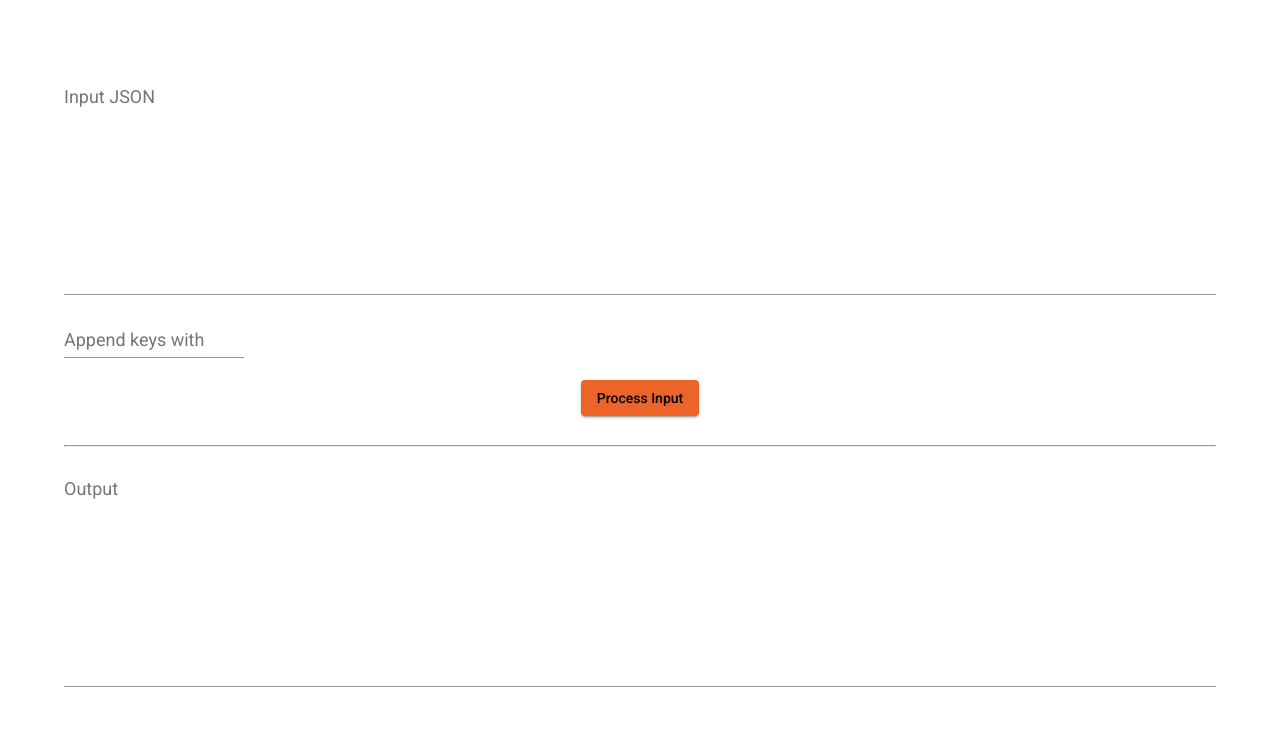
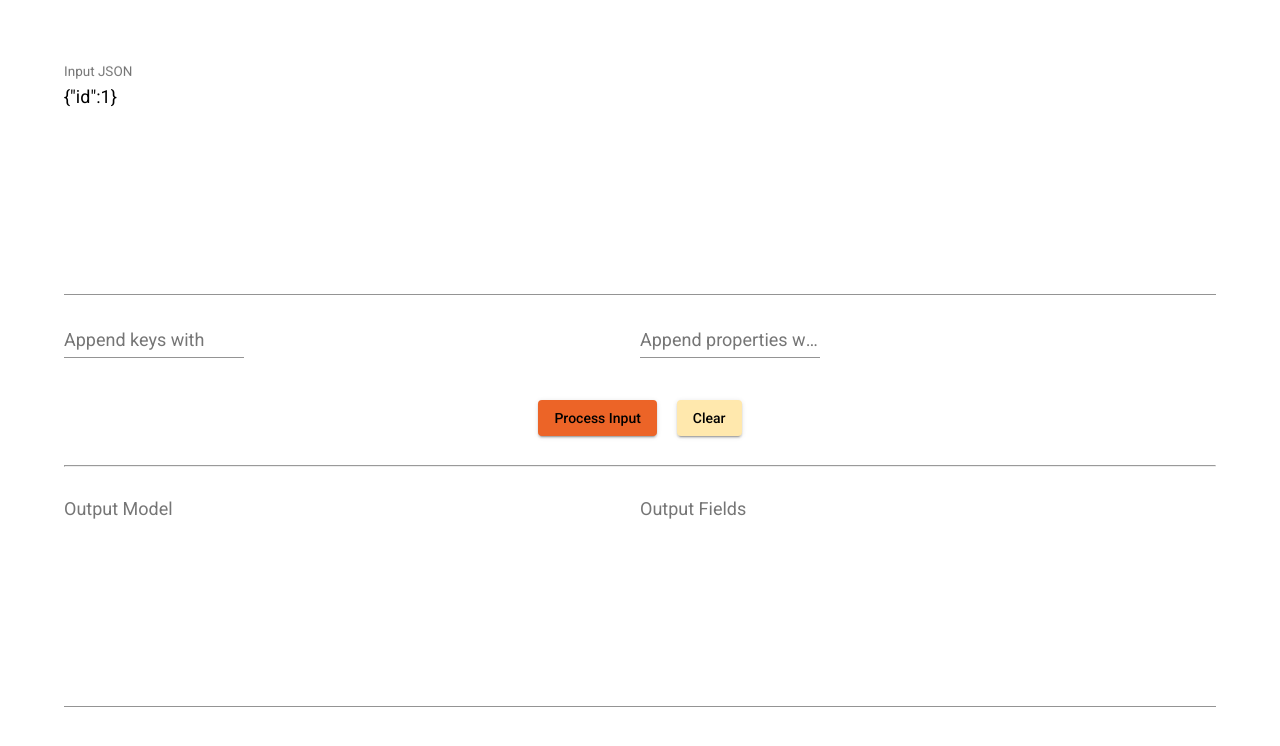
Before and after one commit to vrutant-raval/json-to-model, an Angular app: page /home in a window 1280 px wide. Shown: the top 746 px of the page. Built offline with nearby package versions, Linux system fonts and the light colour scheme.

Commit message:
Added support for field generation

```diff
--- a/src/app/home/home.component.html
+++ b/src/app/home/home.component.html
@@ -15,6 +15,8 @@
     </mat-form-field>
   </div>
   <br />
+  <div class="flex">
+    <div class="column">
       <mat-form-field>
         <mat-label>Append keys with</mat-label>
         <div [formGroup]="form">
@@ -26,27 +28,67 @@
           />
         </div>
       </mat-form-field>
+    </div>
+    <div class="column">
+      <mat-form-field>
+        <mat-label>Append properties with</mat-label>
+        <div [formGroup]="form">
+          <input
+            matInput
+            type="text"
+            placeholder="Comma seperated Appenders"
+            formControlName="appendStrFields"
+          />
+        </div>
+      </mat-form-field>
+    </div>
+  </div>
+
   <br />
-
+  <div class="flex">
     <div class="btn-primary">
       <button mat-raised-button color="primary" (click)="processInput()">
         Process Input
       </button>
     </div>
+
+    <div class="btn-secondary">
+      <button mat-raised-button color="accent" (click)="clearInput()">
+        Clear
+      </button>
+    </div>
+  </div>
+
   <br />
   <hr />
-  <div>
+  <div class="flex">
+    <div class="column">
       <mat-form-field class="textarea-style">
-      <mat-label>Output</mat-label>
+        <mat-label>Output Model</mat-label>
         <div [formGroup]="form">
           <textarea
             matInput
-          placeholder="Output"
+            placeholder="Output Model"
             cdkTextareaAutosize
             cdkAutosizeMinRows="10"
-          formControlName="output"
+            formControlName="MODELSTR"
+          ></textarea>
+        </div>
+      </mat-form-field>
+    </div>
+    <div class="column">
+      <mat-form-field class="textarea-style">
+        <mat-label>Output Fields</mat-label>
+        <div [formGroup]="form">
+          <textarea
+            matInput
+            placeholder="Output Fields"
+            cdkTextareaAutosize
+            cdkAutosizeMinRows="10"
+            formControlName="FIELDSSTR"
           ></textarea>
         </div>
       </mat-form-field>
     </div>
   </div>
+</div>
--- a/src/app/home/home.component.scss
+++ b/src/app/home/home.component.scss
@@ -7,6 +7,14 @@
 }
 .btn-primary {
   display: flex;
+  padding-right: 20px;
+}
+
+.flex {
+  display: flex;
   align-items: center;
   justify-content: center;
 }
+.column {
+  width: 50%;
+}
--- a/src/app/home/home.component.ts
+++ b/src/app/home/home.component.ts
@@ -1,7 +1,10 @@
 import { Component, OnInit } from '@angular/core';
 import { FormGroup, FormBuilder, FormControl } from '@angular/forms';
-import { stringify } from 'querystring';
 
+export enum ObjType {
+  MODELSTR = 'MODELSTR',
+  FIELDSSTR = 'FIELDSSTR',
+}
 @Component({
   selector: 'app-home',
   templateUrl: './home.component.html',
@@ -9,102 +12,177 @@ import { stringify } from 'querystring';
 })
 export class HomeComponent implements OnInit {
   form: FormGroup;
-  outputData = '';
+  outputData = {};
+
   isObj = false;
   isArr = false;
   appendStr = '';
+  appendStrFieldsStr = '';
   tempColl: string[] = [];
+
   constructor(private fb: FormBuilder) {}
 
   ngOnInit(): void {
+    this.outputData[ObjType.MODELSTR] = '';
+    this.outputData[ObjType.FIELDSSTR] = '';
+
     this.form = this.fb.group({
-      inputJSON: new FormControl(''),
-      output: new FormControl(''),
+      inputJSON: new FormControl('{"id":1}'),
+      MODELSTR: new FormControl(''),
+      FIELDSSTR: new FormControl(''),
       appendStr: new FormControl(''),
+      appendStrFields: new FormControl(''),
     });
   }
 
+  clearInput() {
+    this.form.get('inputJSON').reset();
+  }
+
   processInput() {
-    this.outputData = '';
+    this.generateData(ObjType.MODELSTR);
+    this.generateData(ObjType.FIELDSSTR);
+  }
+
+  generateData(type: ObjType) {
+    this.tempColl = [];
+    this.outputData[type] = '';
     let inputStr = this.form.get('inputJSON').value;
     this.appendStr = this.form.get('appendStr').value;
+    this.appendStrFieldsStr = this.form.get('appendStrFields').value;
 
     try {
       let inputJSON = JSON.parse(inputStr);
       let obj = Object.entries(inputJSON);
       obj.forEach(([prop, val]) => {
-        this.checkValType(prop, val);
+        this.checkValType(prop, val, this.outputData, type);
       });
-      this.form.get('output').setValue('Processing');
+      this.form.get(type).setValue('Processing');
     } catch (ex) {
       console.log(ex);
-      this.form.get('output').setValue('Invlid Input JSON');
+      this.form.get(type).setValue('Invlid Input JSON');
     }
-
-    this.form.get('output').setValue(this.outputData);
+    this.outputData[type] = this.outputData[type].replace(/\[{}\]/g, '[]');
+    this.form.get(type).setValue(this.outputData[type]);
   }
 
-  checkValType(key: any, val: any) {
+  checkValType(
+    key: any,
+    val: any,
+    objData: Object,
+    type: ObjType,
+    partOfObj = false
+  ) {
     let isArr = val instanceof Array;
     let isObj = val instanceof Object;
+    // console.log('###', ind);
     if (isArr) {
       this.tempColl = [];
-      this.outputData += this.prettifyKey(key, false) + ': [{';
+      partOfObj = true;
+      objData[type];
+      objData[type] += this.prettifyKey(key, '', false) + ': [{';
       (val as Array<any>).forEach((x) => {
         if (x instanceof Object) {
           let obj = Object.entries(x);
-          obj.forEach(([prop, val]) => {
-            this.checkValType(prop, val);
+          obj.forEach(([prop, val], ind) => {
+            this.checkValType(prop, val, objData, type, partOfObj);
           });
         } else {
           // this.checkValType(null, x);
         }
       });
-      this.outputData += '}];';
+      if (type === ObjType.MODELSTR) {
+        objData[type] += '}];';
+      } else if (type === ObjType.FIELDSSTR) {
+        objData[type] += '}],';
+      }
+
+      partOfObj = false;
       this.tempColl = [];
     } else if (!isArr && isObj) {
       this.tempColl = [];
-      this.outputData += this.prettifyKey(key, false) + ': {';
+      partOfObj = true;
+      if (type === ObjType.MODELSTR) {
+        objData[type] += this.prettifyKey(key, '', false) + ': {';
+      } else if (type === ObjType.FIELDSSTR) {
+        objData[type] += this.prettifyKey(key, '', false) + ' : {';
+      }
+
       let obj = Object.entries(val);
-      obj.forEach(([prop2, val2]) => {
-        this.checkValType(prop2, val2);
+      obj.forEach(([prop2, val2], ind) => {
+        this.checkValType(prop2, val2, objData, type, partOfObj);
       });
-      this.outputData += '};';
+      if (type === ObjType.MODELSTR) {
+        objData[type] += '};';
+      } else if (type === ObjType.FIELDSSTR) {
+        objData[type] += '},';
+      }
+      partOfObj = false;
       this.tempColl = [];
     } else {
-      this.outputData += this.generateProp(key, val);
+      let propVal = '';
+      if (type === ObjType.MODELSTR) {
+        propVal = this.generateProp(key, val, type, this.appendStr, false);
+      } else if (type === ObjType.FIELDSSTR) {
+        if (this.appendStrFieldsStr) {
+          this.appendStrFieldsStr.split(',').forEach((x) => {
+            debugger;
+            propVal += this.generateProp(key, val, type, x, partOfObj);
+          });
+        }
+      }
+      objData[type] += propVal;
     }
   }
 
-  generateProp(key: string, val: string) {
+  generateProp(
+    key: string,
+    val: string,
+    type: ObjType,
+    appenderStr: string,
+    partOfObj: boolean
+  ) {
     let prop = '';
-    if (this.tempColl && this.tempColl.findIndex((x) => x === key) >= 0) {
+    let prittierKey = this.prettifyKey(key, appenderStr);
+    if (
+      this.tempColl &&
+      this.tempColl.findIndex((x) => x === prittierKey) >= 0
+    ) {
     } else {
-      if (key) {
-        prop = this.prettifyKey(key) + ':' + this.getValDataType(val);
-        prop += ';';
-        this.tempColl.push(key);
-      } else {
-        prop = this.prettifyKey(val) + ':' + this.getValDataType(val);
-        prop += ';';
+      if (prittierKey) {
+        if (type === ObjType.MODELSTR) {
+          prop = prittierKey + ':' + this.getValDataType(val);
+          prop += ';';
+        } else if (type === ObjType.FIELDSSTR) {
+          if (partOfObj && partOfObj === true) {
+            // prettier-ignore
+            prop = prittierKey + ' : ' +'"' + prittierKey + '"';
+            prop += ',';
+          } else {
+            // prettier-ignore
+            prop = prittierKey + ' = ' +'"' + prittierKey + '"';
+            prop += ';';
+          }
+        }
+        this.tempColl.push(prittierKey);
       }
     }
     return prop;
   }
 
-  prettifyKey(key: string, append = true) {
+  prettifyKey(key: string, appendStr: string, append = true) {
     let betterKey = '';
     if (key.match(/[!@#$%^&*(),.?":{}|\-<> ]/)) {
       betterKey += '"';
       betterKey += key;
-      if (append && this.appendStr && !betterKey.endsWith(this.appendStr)) {
-        betterKey = betterKey + this.appendStr;
+      if (append && appendStr && !betterKey.endsWith(appendStr)) {
+        betterKey = betterKey + appendStr;
       }
       betterKey += '"';
     } else {
       betterKey = key;
-      if (append && this.appendStr && !betterKey.endsWith(this.appendStr)) {
-        betterKey = betterKey + this.appendStr;
+      if (append && appendStr && !betterKey.endsWith(appendStr)) {
+        betterKey = betterKey + appendStr;
       }
     }
 
--- a/src/scss/colors.scss
+++ b/src/scss/colors.scss
@@ -1,32 +1,65 @@
 $primary-color: (
-    50 : #fdece5,
-    100 : #f9d1be,
-    200 : #f6b293,
-    300 : #f29368,
-    400 : #ef7b47,
-    500 : #ec6427,
-    600 : #ea5c23,
-    700 : #e7521d,
-    800 : #e44817,
-    900 : #df360e,
-    A100 : #ffffff,
-    A200 : #ffddd7,
-    A400 : #ffb3a4,
-    A700 : #ff9d8b,
-    contrast: (
-        50 : #000000,
-        100 : #000000,
-        200 : #000000,
-        300 : #000000,
-        400 : #000000,
-        500 : #000000,
-        600 : #ffffff,
-        700 : #ffffff,
-        800 : #ffffff,
-        900 : #ffffff,
-        A100 : #000000,
-        A200 : #000000,
-        A400 : #000000,
-        A700 : #000000,
-    )
+  50: #fdece5,
+  100: #f9d1be,
+  200: #f6b293,
+  300: #f29368,
+  400: #ef7b47,
+  500: #ec6427,
+  600: #ea5c23,
+  700: #e7521d,
+  800: #e44817,
+  900: #df360e,
+  A100: #ffffff,
+  A200: #ffddd7,
+  A400: #ffb3a4,
+  A700: #ff9d8b,
+  contrast: (
+    50: #000000,
+    100: #000000,
+    200: #000000,
+    300: #000000,
+    400: #000000,
+    500: #000000,
+    600: #ffffff,
+    700: #ffffff,
+    800: #ffffff,
+    900: #ffffff,
+    A100: #000000,
+    A200: #000000,
+    A400: #000000,
+    A700: #000000,
+  ),
 );
+
+$accent-color: (
+  50: #fffdf9,
+  100: #fffbf0,
+  200: #fff9e6,
+  300: #fff6db,
+  400: #fff4d4,
+  500: #fff2cc,
+  600: #fff0c7,
+  700: #ffeec0,
+  800: #ffecb9,
+  900: #ffe8ad,
+  A100: #ffffff,
+  A200: #ffffff,
+  A400: #ffffff,
+  A700: #ffffff,
+  contrast: (
+    50: #000000,
+    100: #000000,
+    200: #000000,
+    300: #000000,
+    400: #000000,
+    500: #000000,
+    600: #000000,
+    700: #000000,
+    800: #000000,
+    900: #000000,
+    A100: #000000,
+    A200: #000000,
+    A400: #000000,
+    A700: #000000,
+  ),
+);
--- a/src/styles.scss
+++ b/src/styles.scss
@@ -1,8 +1,7 @@
-
 // Custom Theming for Angular Material
 // For more information: https://material.angular.io/guide/theming
-@import '~@angular/material/theming';
-@import 'scss/colors';
+@import "~@angular/material/theming";
+@import "scss/colors";
 // Plus imports for other components in your app.
 
 // Include the common styles for Angular Material. We include this here so that you only
@@ -14,13 +13,17 @@
 // (imported above). For each palette, you can optionally specify a default, lighter, and darker
 // hue. Available color palettes: https://material.io/design/color/
 $jsonToModelApp-primary: mat-palette($primary-color);
-$jsonToModelApp-accent: mat-palette($mat-pink, A200, A100, A400);
+$jsonToModelApp-accent: mat-palette($accent-color, 900);
 
 // The warn palette is optional (defaults to red).
 $jsonToModelApp-warn: mat-palette($mat-red);
 
 // Create the theme object (a Sass map containing all of the palettes).
-$jsonToModelApp-theme: mat-light-theme($jsonToModelApp-primary, $jsonToModelApp-accent, $jsonToModelApp-warn);
+$jsonToModelApp-theme: mat-light-theme(
+  $jsonToModelApp-primary,
+  $jsonToModelApp-accent,
+  $jsonToModelApp-warn
+);
 
 // Include theme styles for core and each component used in your app.
 // Alternatively, you can import and @include the theme mixins for each component
@@ -29,5 +32,11 @@ $jsonToModelApp-theme: mat-light-theme($jsonToModelApp-primary, $jsonToModelApp-
 
 /* You can add global styles to this file, and also import other style files */
 
-html, body { height: 100%; }
-body { margin: 5%; font-family: Roboto, "Helvetica Neue", sans-serif; }
+html,
+body {
+  height: 100%;
+}
+body {
+  margin: 5%;
+  font-family: Roboto, "Helvetica Neue", sans-serif;
+}
```
Lines whose indentation alone changed are shown as unchanged.
